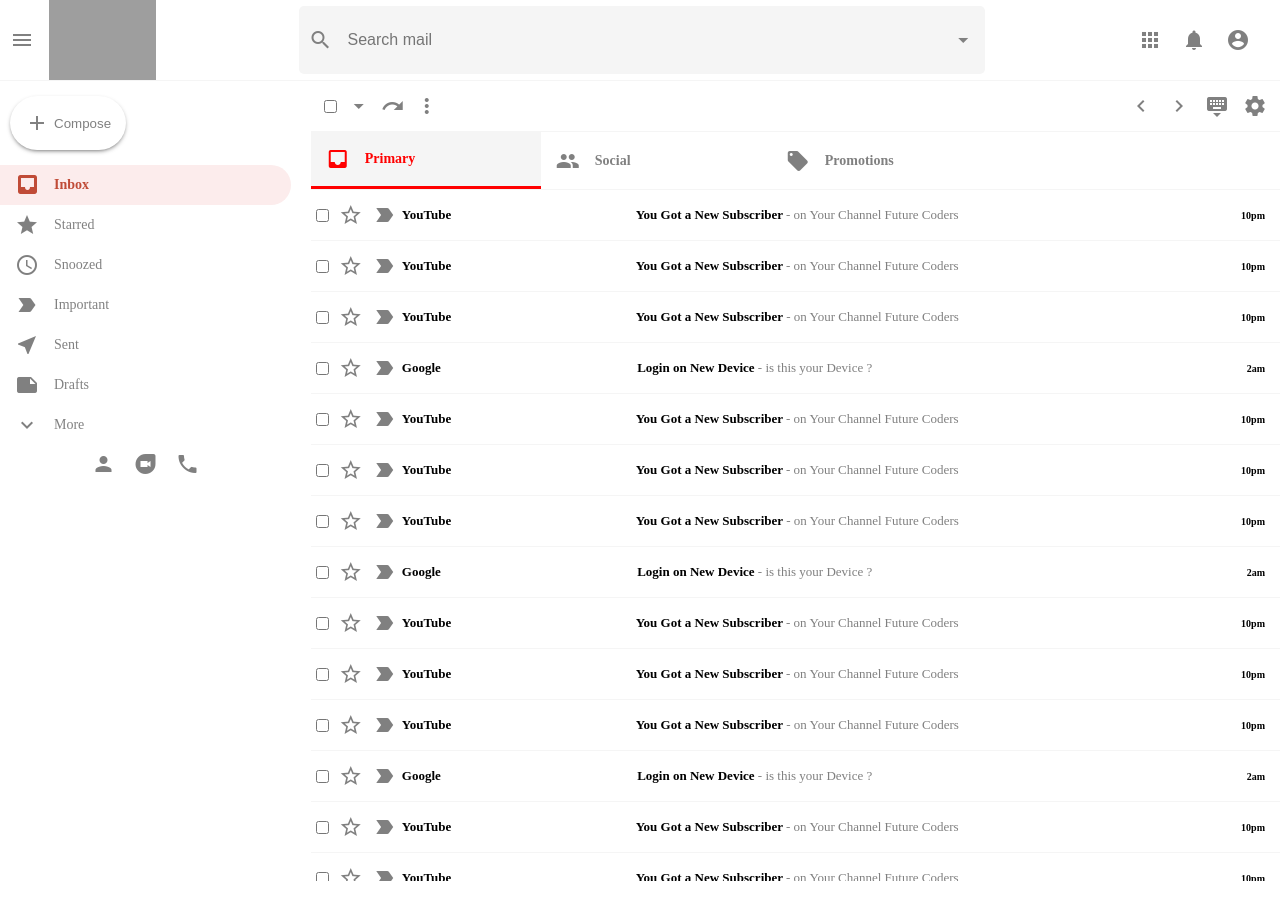
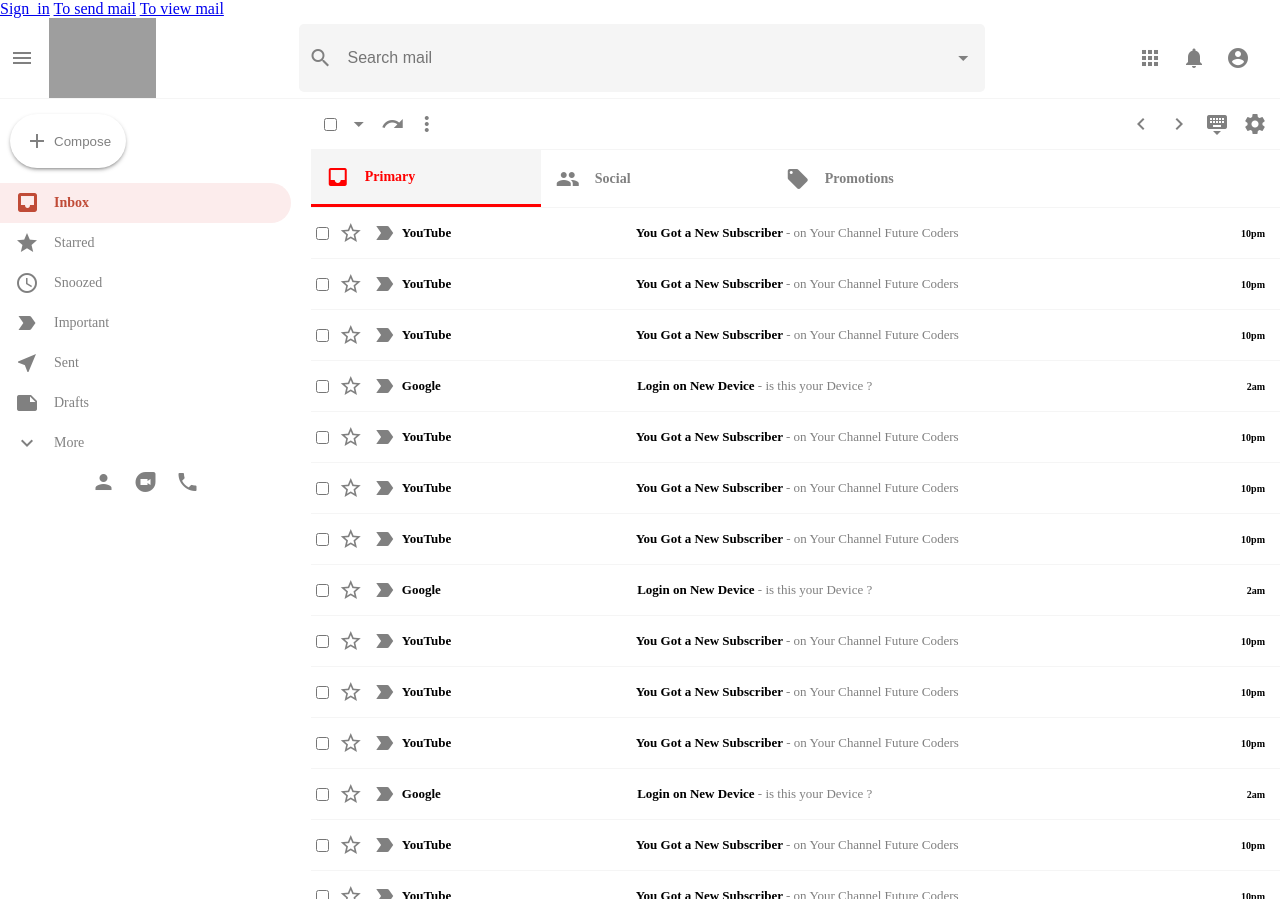
Before and after one commit to 300004/gmail, a plain HTML site: page index.html in a window 1280 px wide. Drawn offline with Linux system fonts and the light colour scheme; grey boxes are pictures that could not be loaded.

Commit message:
Update and rename index1.html to index.html

```diff
--- a/index1.html
+++ b/index.html
@@ -9,6 +9,9 @@
     <title> Gmail </title>
   </head>
   <body>
+     <a href="index11.html">Sign_in</a>
+        <a href="mail.html">To send mail</a>
+        <a href="viewer.html">To view mail</a>
     <!-- Header Starts -->
     <div class="header">
       <div class="header__left">
```
